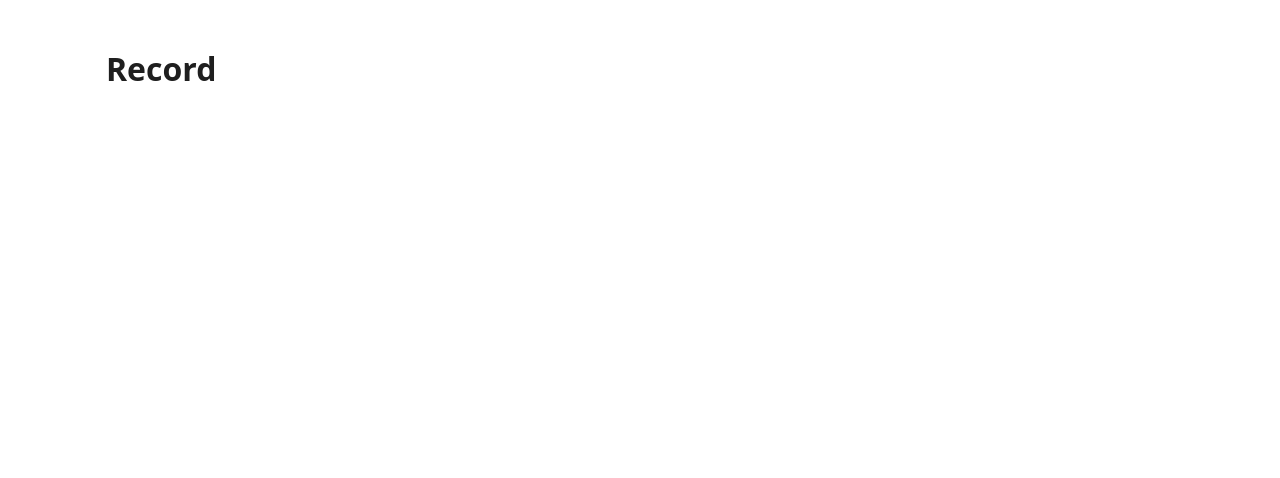
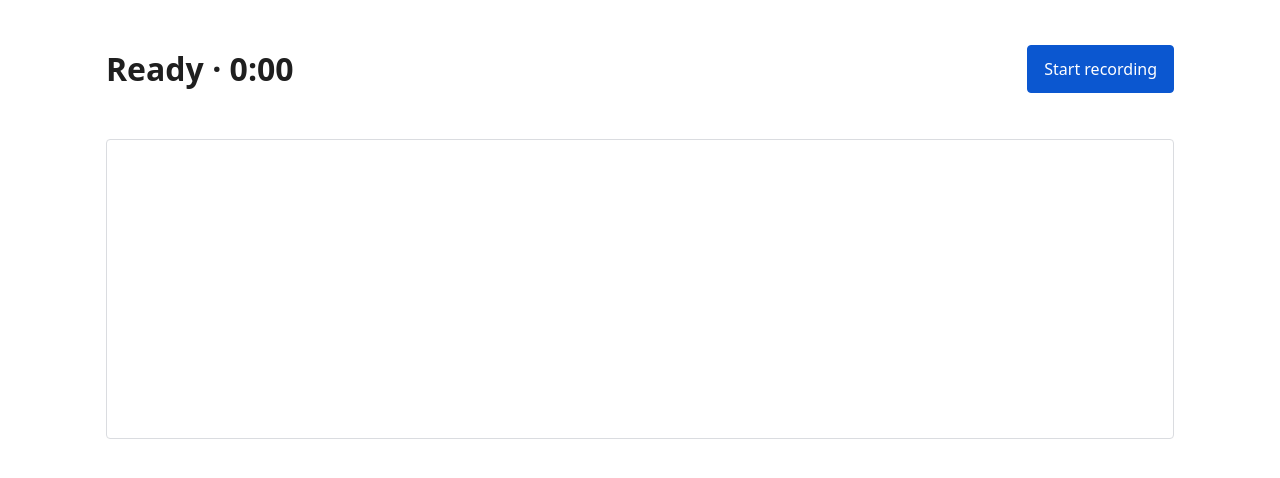
Before and after one commit to LongLiveSam/nakili, a React (Vite) app: page / in a window 1280 px wide. Both pictures are taken after a click on the button "New article". Shown: the top 478 px of the page. Built offline with nearby package versions, Linux system fonts and the light colour scheme; no server answers.

Commit message:
feat: recording view with streaming transcript and session persistence

```diff
--- a/src/features/recording/RecordingView.tsx
+++ b/src/features/recording/RecordingView.tsx
@@ -1,3 +1,68 @@
+import { useEffect, useRef } from 'react';
+import { useRecordingStore } from './recordingStore';
+import { useAppStore } from '../../ui/appStore';
+
+function formatClock(sec: number): string {
+  const m = Math.floor(sec / 60);
+  const s = Math.floor(sec % 60);
+  return `${m}:${String(s).padStart(2, '0')}`;
+}
+
 export default function RecordingView() {
-  return <main className="view"><h1>Record</h1></main>;
+  const status = useRecordingStore((s) => s.status);
+  const elapsedSec = useRecordingStore((s) => s.elapsedSec);
+  const interimText = useRecordingStore((s) => s.interimText);
+  const finals = useRecordingStore((s) => s.finals);
+  const errorMessage = useRecordingStore((s) => s.errorMessage);
+  const start = useRecordingStore((s) => s.start);
+  const stopAndSave = useRecordingStore((s) => s.stopAndSave);
+  const articleId = useAppStore((s) => s.activeArticleId)!;
+  const startedRef = useRef(false);
+
+  useEffect(() => {
+    if (!startedRef.current) {
+      startedRef.current = true;
+      void start();
+    }
+  }, [start]);
+
+  const finalText = finals.map((f) => f.text).join(' ');
+
+  return (
+    <main className="view">
+      <div className="view-header">
+        <h1>
+          {status === 'recording' ? '● Recording · ' : 'Ready · '}
+          <time>{formatClock(elapsedSec)}</time>
+        </h1>
+        {status === 'recording' ? (
+          <button className="primary" onClick={() => void stopAndSave(articleId)}>
+            Stop
+          </button>
+        ) : (
+          <button className="primary" onClick={() => void start()}>
+            Start recording
+          </button>
+        )}
+      </div>
+
+      {errorMessage && (
+        <p role="alert" style={{ color: 'var(--danger)' }}>{errorMessage}</p>
+      )}
+
+      <section
+        aria-label="Live transcript"
+        aria-live="polite"
+        style={{
+          border: '1px solid var(--border)', borderRadius: 'var(--radius)',
+          padding: 16, minHeight: 300, whiteSpace: 'pre-wrap',
+        }}
+      >
+        <p style={{ margin: 0 }}>
+          {finalText}{finalText && ' '}
+          <span style={{ color: 'var(--fg-subtle)' }}>{interimText}</span>
+        </p>
+      </section>
+    </main>
+  );
 }
--- /dev/null
+++ b/src/features/recording/recordingStore.ts
@@ -0,0 +1,109 @@
+import { create } from 'zustand';
+import { SpeechService } from '../../core/services/SpeechService';
+import { RecorderService } from '../../core/services/RecorderService';
+import { buildTranscript, type FinalResult } from '../../core/services/MappingService';
+import {
+  saveSessionAudio, putArticle, getArticle, putSegments,
+} from '../../core/db/repositories';
+import { useAppStore } from '../../ui/appStore';
+
+let speech: SpeechService | null = null;
+let recorder: RecorderService | null = null;
+let ticker: ReturnType<typeof setInterval> | null = null;
+let startedAtMs = 0;
+
+/** Test seam: inject fakes instead of constructing real browser services. */
+export function __setServicesForTest(s: SpeechService, r: RecorderService): void {
+  speech = s;
+  recorder = r;
+}
+
+function makeServices(): void {
+  speech = new SpeechService();
+  recorder = new RecorderService();
+}
+
+interface RecordingState {
+  status: 'idle' | 'recording';
+  elapsedSec: number;
+  interimText: string;
+  finals: FinalResult[];
+  errorMessage: string | null;
+  start: () => Promise<void>;
+  stopAndSave: (articleId: string) => Promise<void>;
+}
+
+export const useRecordingStore = create<RecordingState>((set, get) => ({
+  status: 'idle',
+  elapsedSec: 0,
+  interimText: '',
+  finals: [],
+  errorMessage: null,
+
+  start: async () => {
+    if (get().status === 'recording') return;
+    set({ errorMessage: null, finals: [], interimText: '', elapsedSec: 0 });
+    if (!speech || !recorder) makeServices();
+    try {
+      await recorder!.requestMicrophone();
+    } catch {
+      set({
+        errorMessage:
+          'Microphone access was denied. Allow microphone permission for this site in your browser settings, then try again.',
+      });
+      speech = null;
+      recorder = null;
+      return;
+    }
+    speech!.onInterim = (t) => set({ interimText: t });
+    speech!.onFinal = (text, elapsedSec) =>
+      set((s) => ({
+        finals: [...s.finals, { text, startTimeSec: elapsedSec, endTimeSec: elapsedSec }],
+        interimText: '',
+      }));
+    speech!.onError = (err, fatal) => {
+      if (fatal) {
+        set({ errorMessage: `Speech recognition error: ${err}. Audio keeps recording; live text paused.` });
+      }
+    };
+    recorder!.start();
+    speech!.start();
+    startedAtMs = Date.now();
+    ticker = setInterval(() => {
+      set((s) => ({ elapsedSec: s.elapsedSec + 0.25 }));
+    }, 250);
+    set({ status: 'recording' });
+  },
+
+  stopAndSave: async (articleId) => {
+    if (ticker) { clearInterval(ticker); ticker = null; }
+    speech?.stop();
+    const chunks = recorder ? await recorder.stop() : [];
+    recorder?.releaseStream();
+    const { finals, elapsedSec } = get();
+    const durationSec = startedAtMs > 0 ? (Date.now() - startedAtMs) / 1000 : elapsedSec;
+    startedAtMs = 0;
+    const { text, segments } = buildTranscript(finals);
+
+    if (chunks.length > 0) {
+      await saveSessionAudio(articleId, chunks.map((c) => c.blob));
+    }
+    const article = await getArticle(articleId);
+    if (article) {
+      await putArticle({
+        ...article,
+        transcriptText: text,
+        durationSec,
+        updatedAt: Date.now(),
+      });
+    }
+    if (segments.length > 0) {
+      await putSegments(segments.map((s) => ({ ...s, id: crypto.randomUUID(), articleId })));
+    }
+
+    speech = null;
+    recorder = null;
+    set({ status: 'idle', interimText: '' });
+    useAppStore.getState().navigate('editor', articleId);
+  },
+}));
```
Also changed, not shown: 1 other file (tests, documents, lock files or other folders).
